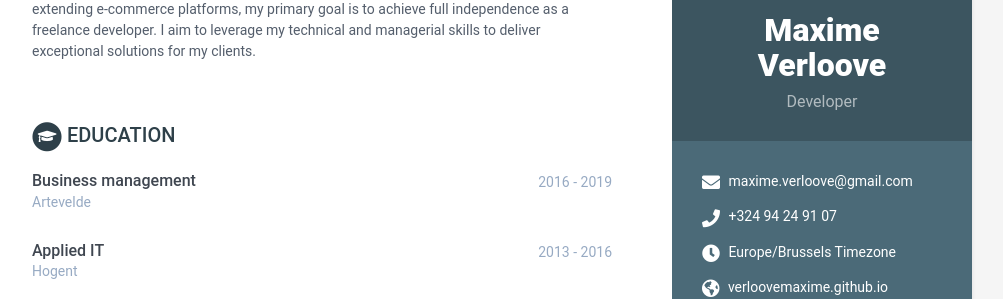
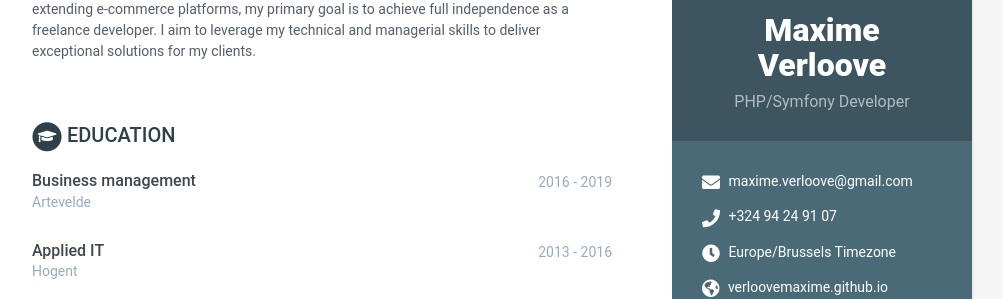
Before and after one commit to VerlooveMaxime/verloovemaxime.github.io, a Jekyll site: the page built from index.html, in a window 1280 px wide and 900 px high. Shown: the part 162-461 px from the top of the window, without its empty margins (168-1171 px from the left). Built offline with Jekyll 4.4.1, drawn with Linux system fonts in a browser that asks for light colours.

Commit message:
Update site content

```diff
--- a/_data/data.yml
+++ b/_data/data.yml
@@ -9,7 +9,7 @@ sidebar:
 
     # Profile information
     name: Maxime Verloove
-    tagline: Developer
+    tagline: PHP/Symfony Developer
     avatar: maxime.jpg  #place a 100x100 picture inside /assets/images/ folder and provide the name of the file below
 
     # Sidebar links
```
